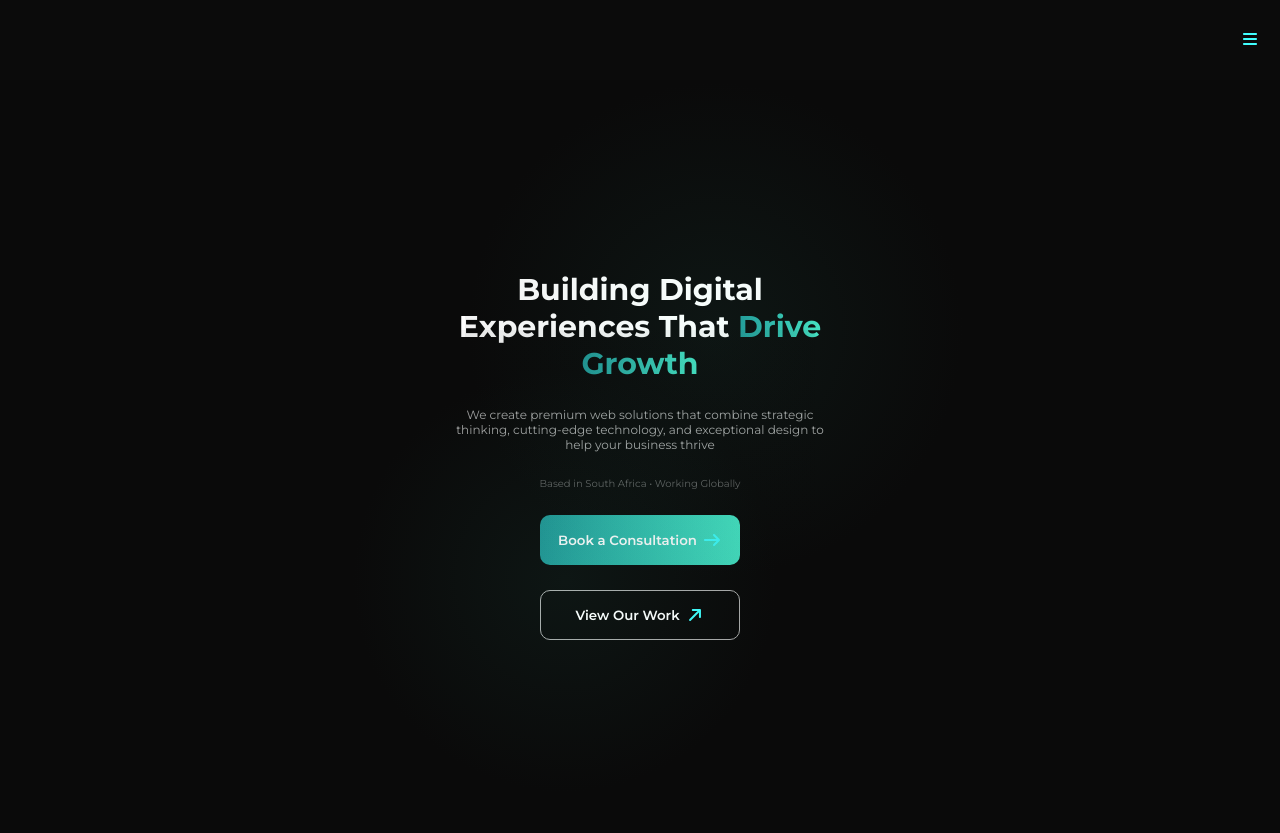
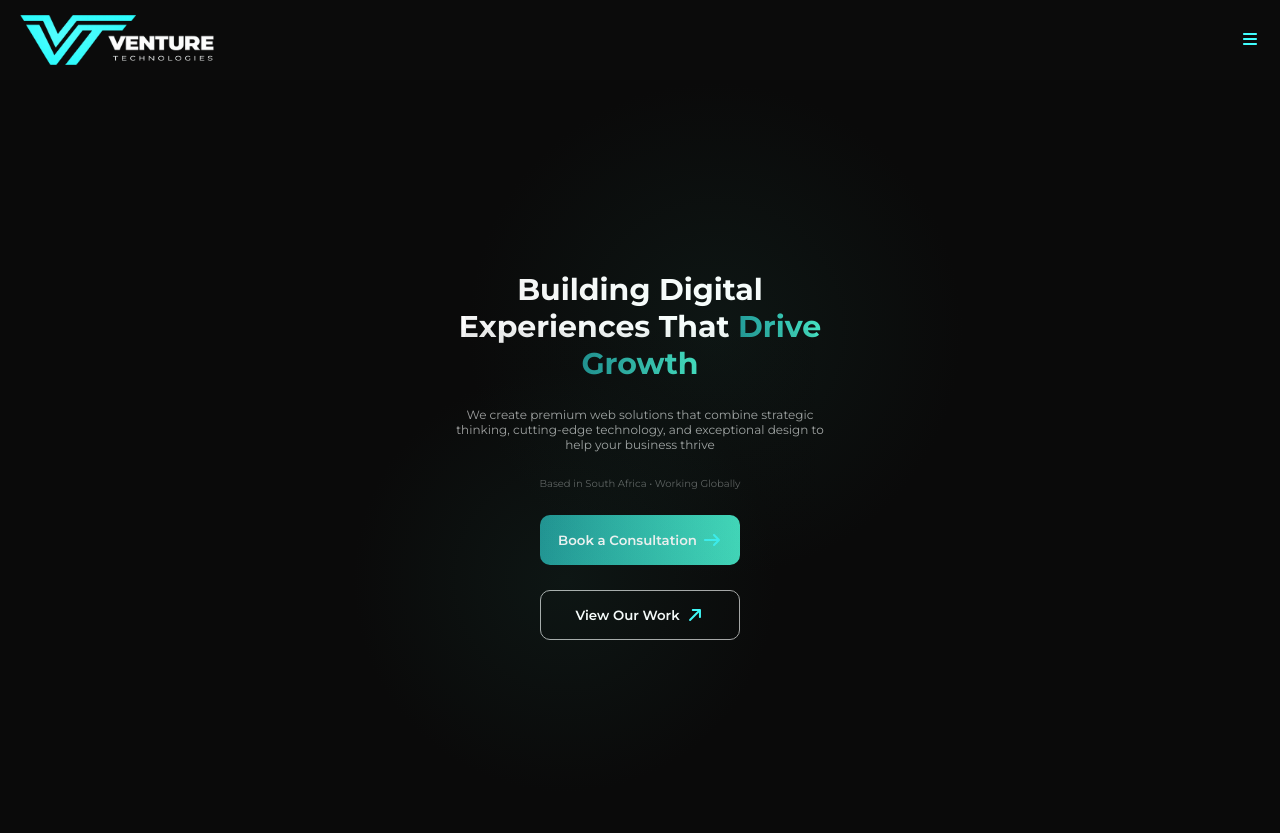
Before and after one commit to JFKleyn/venturetechnologies, a plain HTML site: page index.html in a window 1280 px wide. Shown: the top 833 px of the page. Drawn offline with Linux system fonts and the light colour scheme; the site is published under a folder, as on GitHub Pages, so addresses that start at the root find nothing.

Commit message:
Update index.html

```diff
--- a/index.html
+++ b/index.html
@@ -12,7 +12,7 @@
 </head>
 <body>
   <div class="nav-bar">
-    <img src="/images/Logo.webp" class="logo" alt="">
+    <img src="images/Logo.webp" class="logo" alt="">
     <button class="btn-bar">
     <svg xmlns="http://www.w3.org/2000/svg" viewBox="0 0 640 640"><!--!Font Awesome Free v7.1.0 by @fontawesome - https://fontawesome.com License - https://fontawesome.com/license/free Copyright 2026 Fonticons, Inc.--><path d="M96 160C96 142.3 110.3 128 128 128L512 128C529.7 128 544 142.3 544 160C544 177.7 529.7 192 512 192L128 192C110.3 192 96 177.7 96 160zM96 320C96 302.3 110.3 288 128 288L512 288C529.7 288 544 302.3 544 320C544 337.7 529.7 352 512 352L128 352C110.3 352 96 337.7 96 320zM544 480C544 497.7 529.7 512 512 512L128 512C110.3 512 96 497.7 96 480C96 462.3 110.3 448 128 448L512 448C529.7 448 544 462.3 544 480z"/></svg>
     </button>
```
